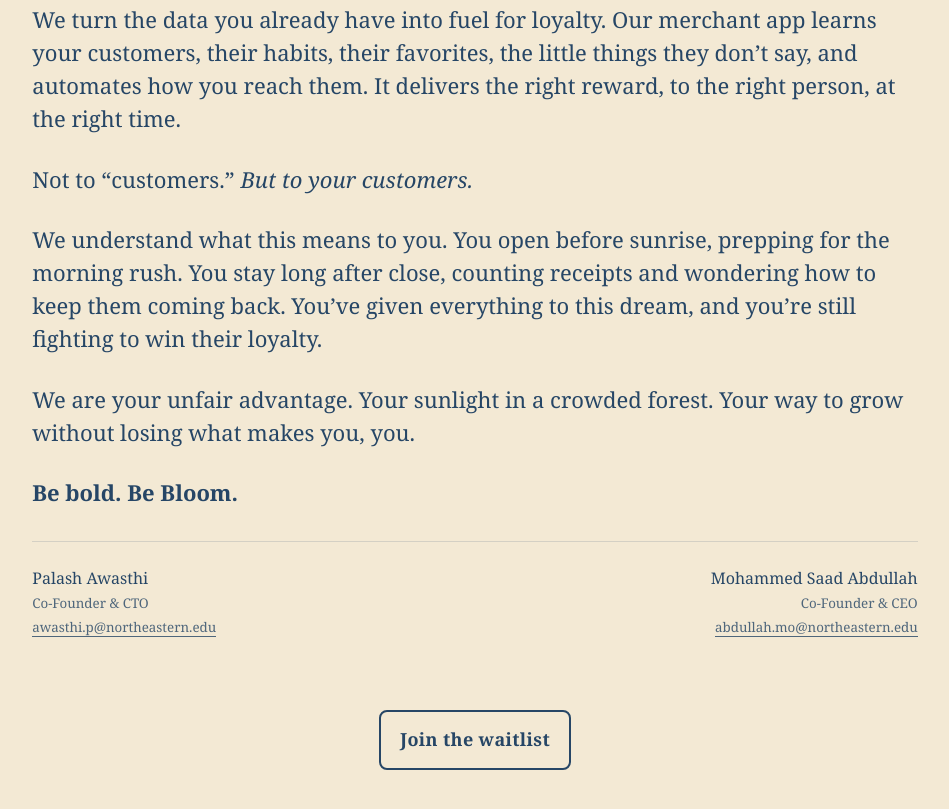
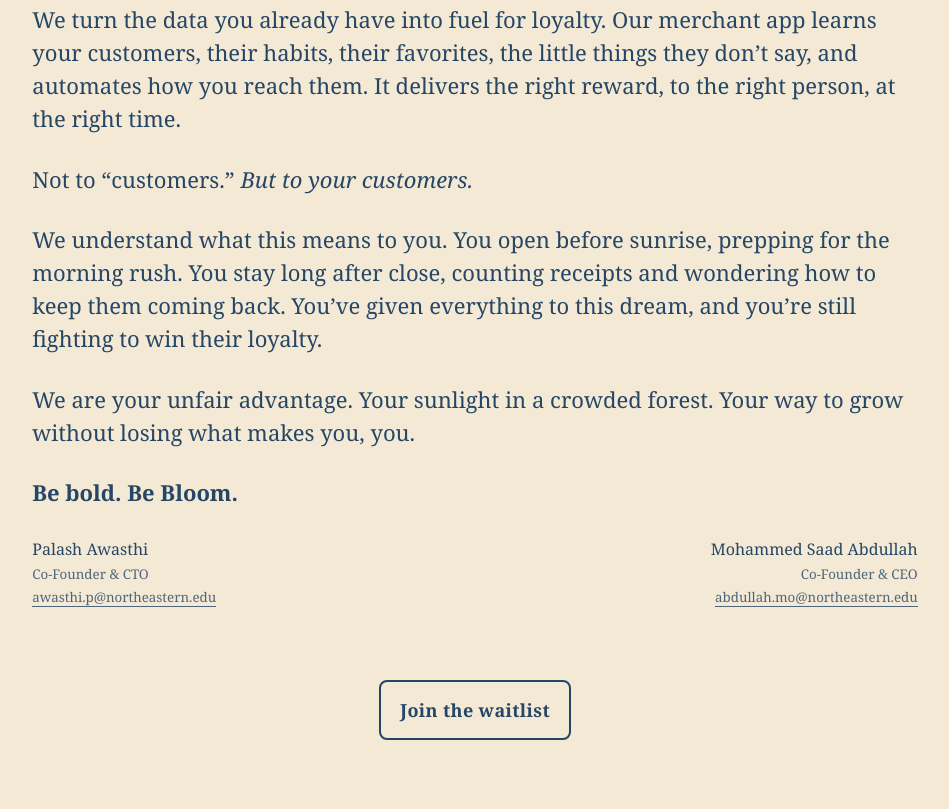
Before and after one commit to echelon-org/website-initial, a plain HTML site: page index.html in a window 1280 px wide. Shown: the part 767-1576 px from the top of the page, without its empty margins (165-1114 px from the left). Drawn offline with Linux system fonts and the light colour scheme.

Commit message:
visual tweaks

```diff
--- a/index.html
+++ b/index.html
@@ -67,14 +67,14 @@
     }
 
     .em { font-style: italic; }
-
+/*
     .divider {
       height: 1px;
       background: var(--ink-60);
       width: 100%;
       margin: 2rem 0 1.5rem;
       opacity: 0.25;
-    }
+    } */
 
     /* Signatures align to divider because they're inside .prose now */
     .signatures {
@@ -147,7 +147,7 @@
 
         <p><strong>Be bold. Be Bloom.</strong></p>
 
-        <div class="divider" aria-hidden="true"></div>
+        <!-- <div class="divider" aria-hidden="true"></div> -->
 
         <div class="signatures" aria-label="Founders">
           <div class="sig sig--left">
```
